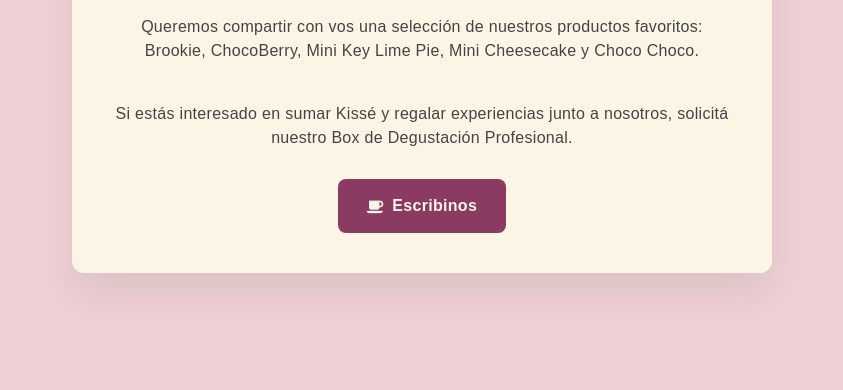
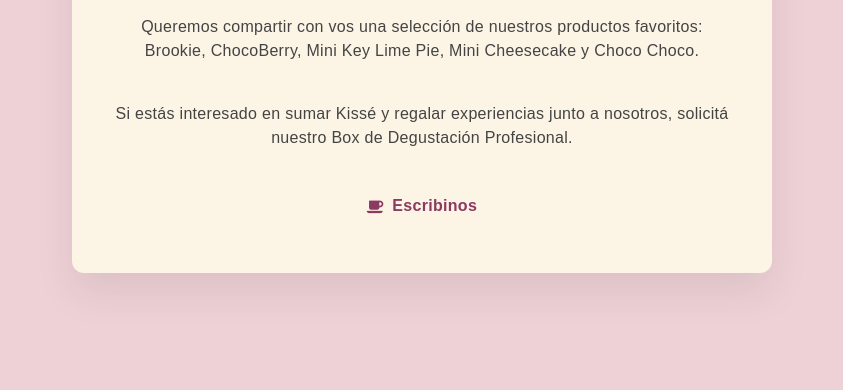
Before and after one commit to epedauga/moos, a website: page degustacion.html in a window 1280 px wide. Shown: the part 347-737 px from the top of the page, without its empty margins (218-1061 px from the left). Drawn offline with nearby package versions, Linux system fonts and the light colour scheme.

Commit message:
Update estilo.css

```diff
--- a/css/estilo.css
+++ b/css/estilo.css
@@ -410,8 +410,8 @@ a.btn-kisse {
     display: inline-flex;
     align-items: center;
     gap: 8px;
-    background: #8b3a62; /* fondo inicial oscuro */
-    color: #fbf4e8;      /* texto claro */
+    background: #fcf5e5; /* fondo inicial oscuro */
+    color: #8b3a62;      /* texto claro */
     padding: 14px 28px;
     font-size: 1rem;
     font-weight: 600;
@@ -422,8 +422,8 @@ a.btn-kisse {
 
 a.btn-kisse:hover,
 a.btn-kisse:active {
-    background: #fbf4e8; /* fondo claro al pasar el mouse */
-    color: #8b3a62;      /* texto oscuro */
+    background: #8b3a62; /* fondo claro al pasar el mouse */
+    color: #fcf5e5;      /* texto oscuro */
     border: 2px solid #000;
     box-shadow: 0 5px 15px rgba(0,0,0,0.2);
 }
```
